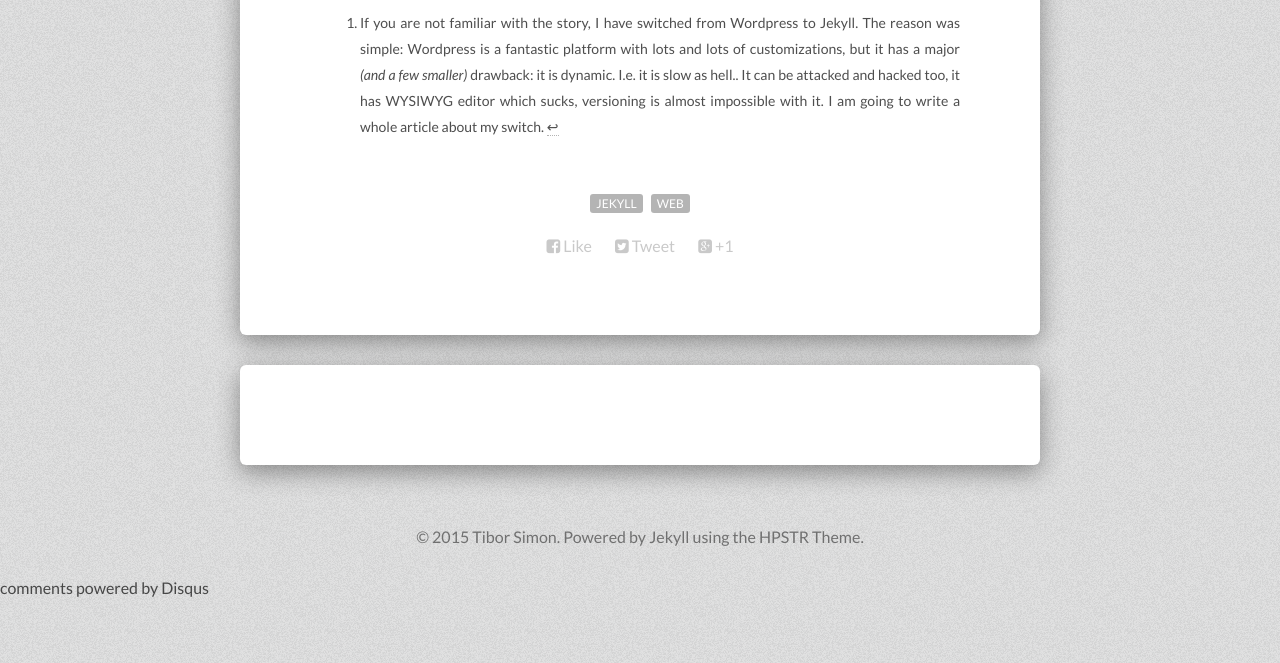
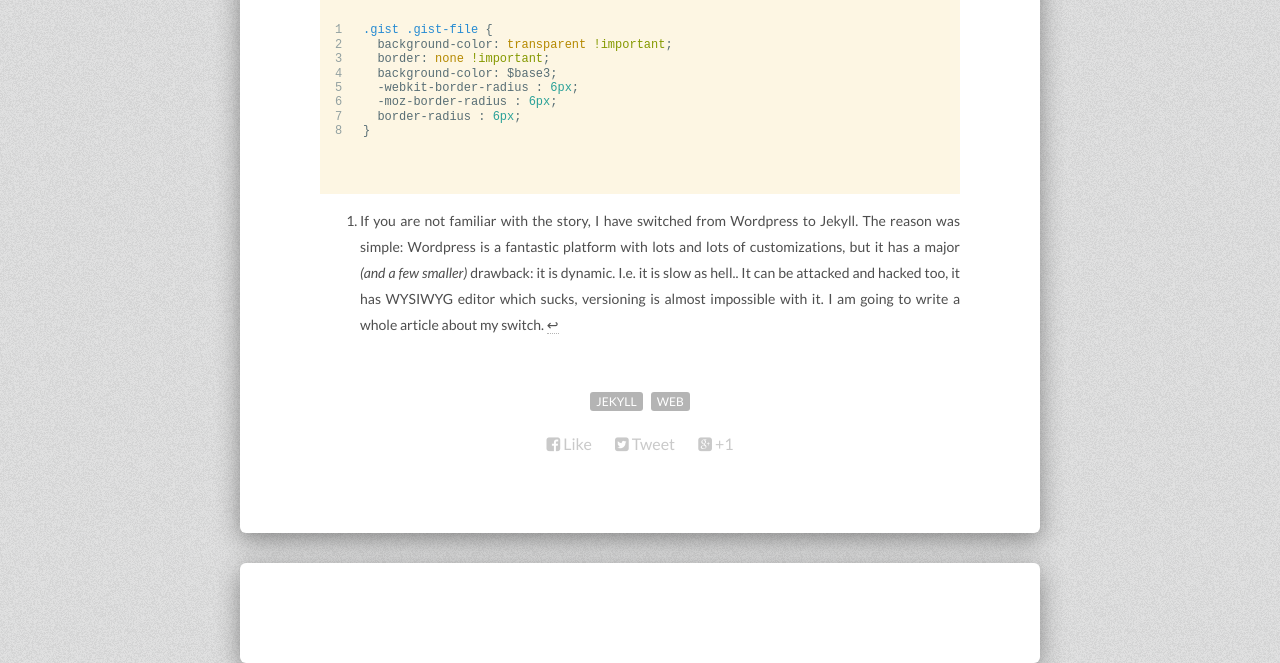
Before and after one commit to tiborsimon/tiborsimon.github.io, a Jekyll site: the page built from _posts/2015-04-19-solarized-theme-for-embedded-gists.md, in a window 1280 px wide and 900 px high, scrolled down 2821 px, cut to the strip 237-900 px from the top of the window. Built offline with Jekyll 4.4.1, drawn with Linux system fonts in a browser that asks for light colours; nearby versions of some CDN libraries; comment, search, counter and statistics services are not loaded; before the commit the page ends 3655 px from its top, so only the background shows below that.

Commit message:
article update

```diff
--- a/_posts/2015-04-19-solarized-theme-for-embedded-gists.md
+++ b/_posts/2015-04-19-solarized-theme-for-embedded-gists.md
@@ -72,4 +72,15 @@ The predefined variables for the syntax coloring provides a very convenient way
 
 {% gist tiborsimon/d6a5511deee682f316aa %}
 
+{% highlight css linenos=table %}
+.gist .gist-file {
+  background-color: transparent !important;
+  border: none !important;
+  background-color: $base3;
+  -webkit-border-radius : 6px;
+  -moz-border-radius : 6px;
+  border-radius : 6px;
+}
+{% endhighlight %}
+
 [^1]: If you are not familiar with the story, I have switched from Wordpress to Jekyll. The reason was simple: Wordpress is a fantastic platform with lots and lots of customizations, but it has a major _(and a few smaller)_ drawback: it is dynamic. I.e. it is slow as hell.. It can be attacked and hacked too, it has WYSIWYG editor which sucks, versioning is almost impossible with it. I am going to write a whole article about my switch.
```
